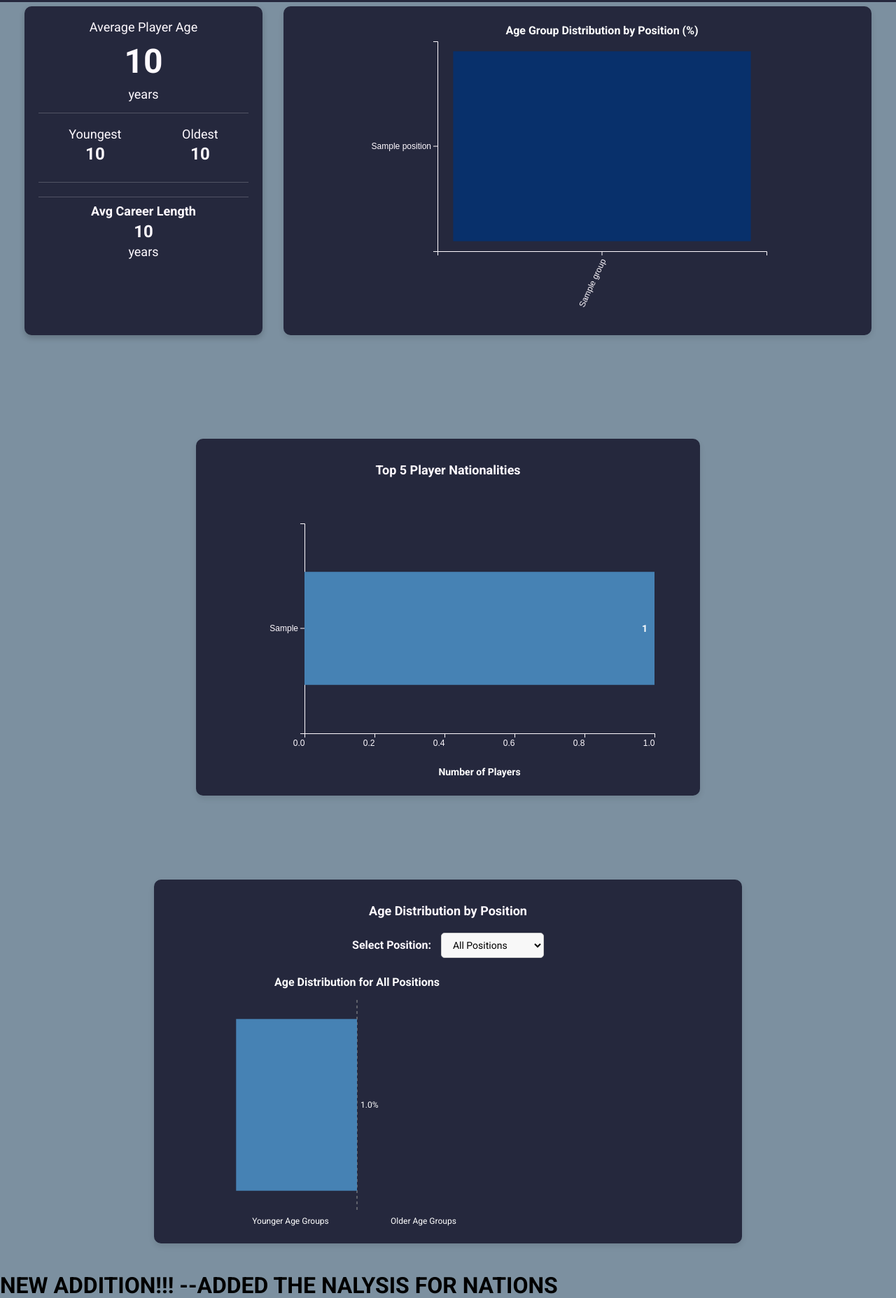
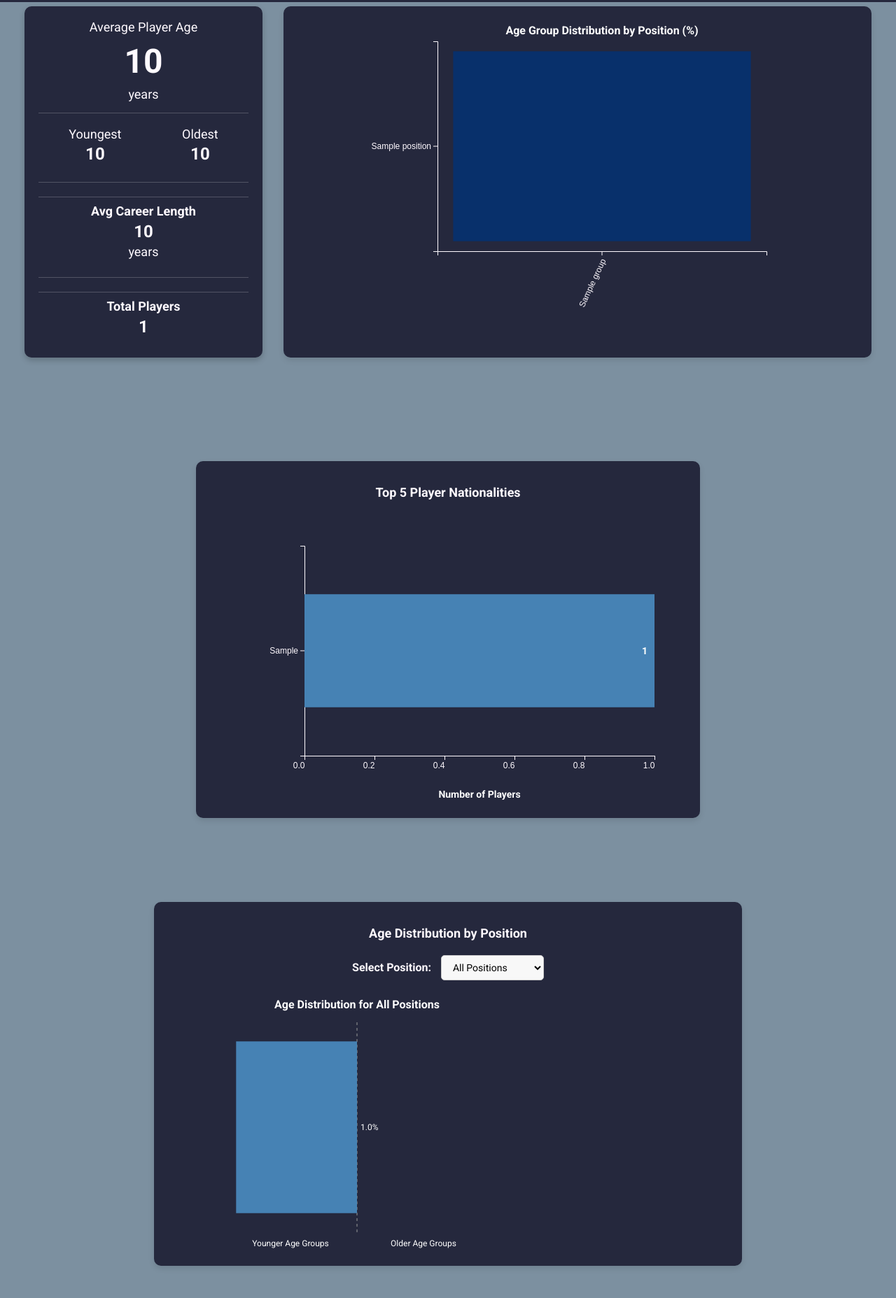
Before and after one commit to PredictBigDataProj/Predict-Athlete, a Python web app: template App/templates/league.html in a window 1280 px wide. Shown: the part 91-1946 px from the top of the page at 70% size. Run offline with Jinja, Linux system fonts and the light colour scheme; the template is opened without the code that fills it: most values are stand-ins (such as "Sample title", 1, 10 or a date in 2020); some libraries are stand-ins or nearby versions.

Commit message:
Total players is now in summary box at the top of the screen

```diff
--- a/App/static/css/league.css
+++ b/App/static/css/league.css
@@ -1,4 +1,3 @@
-/* Base Layout */
 .scrollable {
     padding-top: 80px;
     padding-left: 20px;
@@ -7,7 +6,6 @@
     box-sizing: border-box;
 }
 
-/* Common Chart Container Styles */
 .chart-container,
 .bar-chart-container,
 .pyramid-chart-container,
@@ -32,11 +30,9 @@
 
 .heatmap-container {
     opacity: 0;
-    /* Initial state for animation */
     transform-origin: center;
 }
 
-/* Chart Titles */
 .chart-title {
     font-size: 18px;
     font-weight: bold;
@@ -45,7 +41,6 @@
     color: #FFFAFF;
 }
 
-/* Bar Chart Styles */
 .bar {
     fill: #4682B4;
     transition: fill 0.3s ease;
@@ -60,7 +55,6 @@
     margin: 10px 0;
 }
 
-/* Axis Styles */
 .axis text {
     font-size: 12px;
 }
@@ -70,7 +64,6 @@
     font-weight: bold;
 }
 
-/* Age Stats Container */
 .age-stats-container {
     background-color: #25283D;
     color: #FFFAFF;
@@ -120,7 +113,6 @@
     margin: 5px 0;
 }
 
-/* Heatmap Styles */
 #position-age-heatmap {
     margin: 0 auto;
     overflow-x: auto;
@@ -140,7 +132,6 @@
     filter: brightness(1.1);
 }
 
-/* Tooltip Styles */
 .heatmap-tooltip,
 .pyramid-tooltip {
     position: absolute;
@@ -156,7 +147,6 @@
     color: #333;
 }
 
-/* Pyramid Chart Styles */
 .position-filter {
     margin: 15px 0;
     text-align: center;
@@ -218,7 +208,6 @@
     text-anchor: middle;
 }
 
-/* Animations */
 @keyframes pulse {
     0% {
         transform: scale(1);
@@ -233,7 +222,6 @@
     }
 }
 
-/* Responsive Adjustments */
 @media (max-width: 768px) {
 
     .pyramid-chart-container,
@@ -256,7 +244,6 @@
     }
 }
 
-/* Career Stats Styling */
 .career-stat {
     width: 100%;
     margin-top: 5px;
@@ -268,3 +255,15 @@
     font-weight: bold;
     color: #FFFAFF;
 }
+
+.player-count-stat {
+    width: 100%;
+    margin-top: 5px;
+    padding-top: 10px;
+    border-top: 1px solid rgba(255, 255, 255, 0.2);
+}
+
+.player-count-stat .age-label {
+    font-weight: bold;
+    color: #FFFAFF;
+}
--- a/App/templates/league.html
+++ b/App/templates/league.html
@@ -69,6 +69,13 @@
                     <div class="age-label">years</div>
                 </div>
             </div>
+
+            <div class="age-stats-row">
+                <div class="age-stat-box player-count-stat">
+                    <div class="age-label">Total Players</div>
+                    <div class="age-stat-value">{{ nation_results.total_players }}</div>
+                </div>
+            </div>
         </div>
 
 
@@ -138,12 +145,8 @@
         {% endfor %}
     </div>
 
-    <h1>NEW ADDITION!!! --ADDED THE NALYSIS FOR NATIONS</h1>
 
     <section>
-        <p>Total Number of players in the league: {{ nation_results.total_players }}</p>
-        <p>Country with the most players: {{ nation_results.most_common_nation }} ({{ nation_results.most_common_nation_count }})</p>
-
         <h3>Nation Distribution</h3>
         <ul>
         {% for nation in nation_results.distribution %}
```
